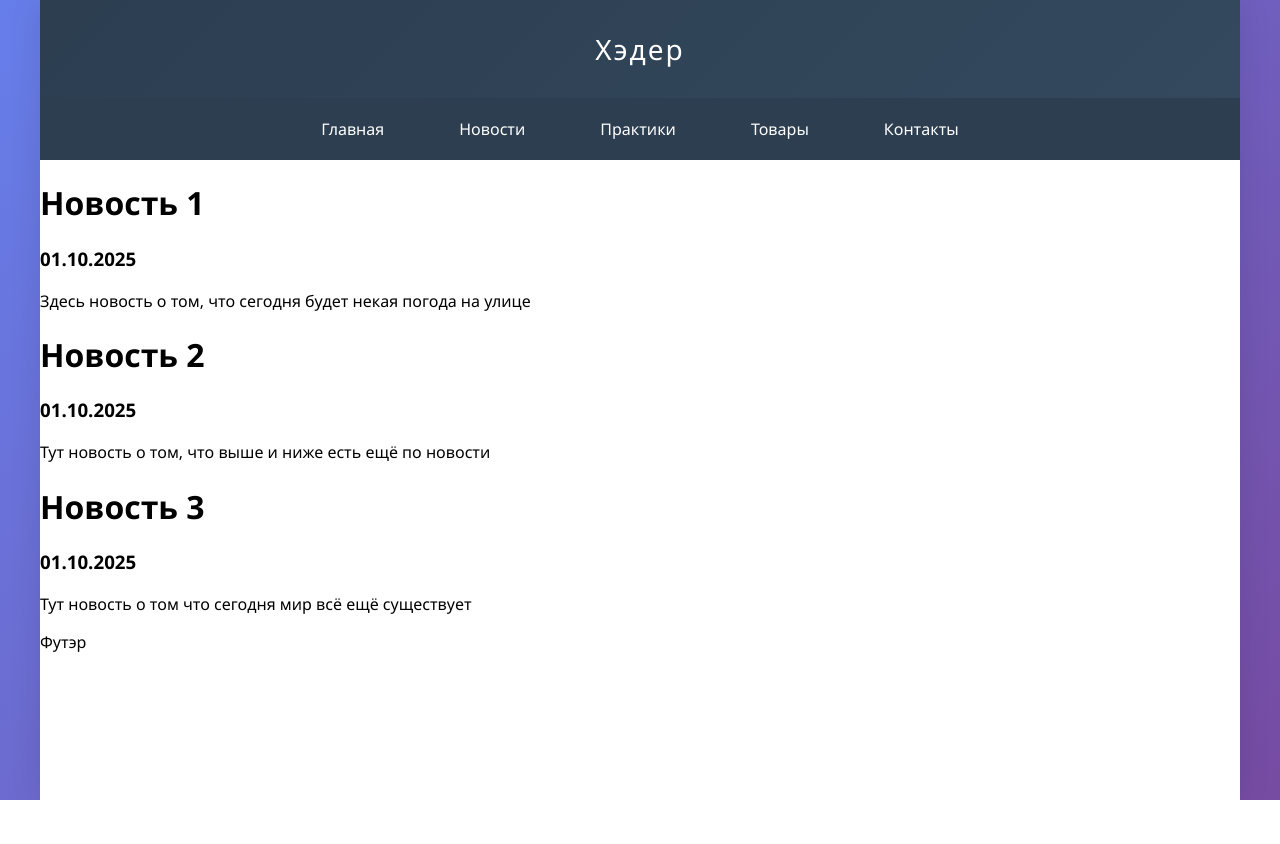
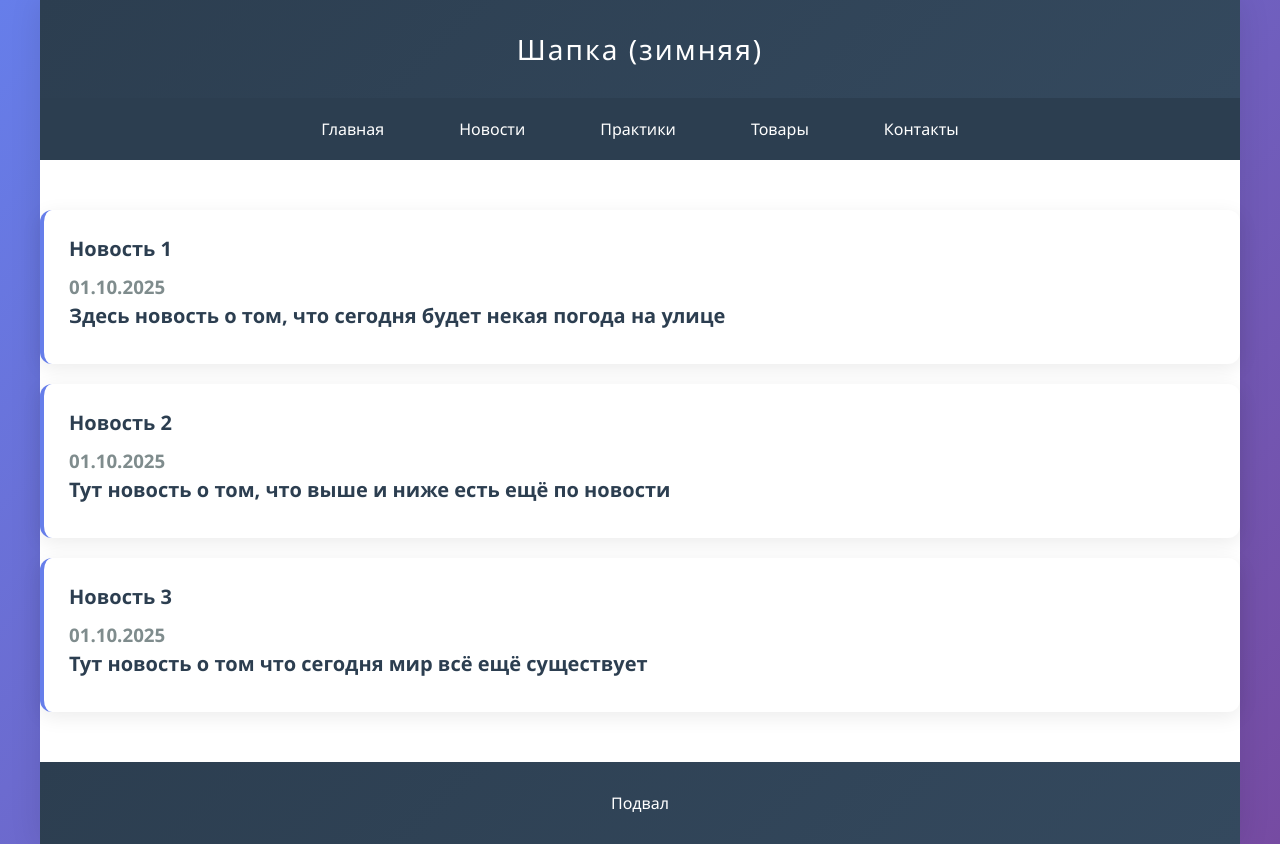
Before and after one commit to AcidicAcidity/RTU_Practice_FrontEnd_BackEnd, a plain HTML site: page pages/news.html in a window 1280 px wide. Before the commit the page ends 800 px from the top, so only its background shows below. Drawn offline with Linux system fonts and the light colour scheme.

Commit message:
UPD all files .hmtl

```diff
--- a/pages/news.html
+++ b/pages/news.html
@@ -9,7 +9,7 @@
 </head>
 <body>
     <div class="page-container">
-        <div class="header">Хэдер</div>
+        <div class="header">Шапка (зимняя)</div>
         <div class="nav">
             <ul class="nav-list">
                 <li class="nav-item"><a class="nav-link" href="../index.html">Главная</a></li>
@@ -19,24 +19,30 @@
                 <li class="nav-item"><a class="nav-link" href="contacts.html">Контакты</a></li>
             </ul>
         </div>
-        <div id="content">
-            <h1>Новость 1</h1>
-            <h3>01.10.2025</h3>
-            <p>
+        <div class="experience-section">
+            <div class="experience-card">
+                <h1 class="experience-title">Новость 1</h1>
+                <h3 class="experience-desc">01.10.2025</h3>
+                <p class="experience-title">
                     Здесь новость о том, что сегодня будет некая погода на улице
                 </p>
-            <h1>Новость 2</h1>
-            <h3>01.10.2025</h3>
-            <p>
+            </div>
+            <div class="experience-card">
+                <h1 class="experience-title">Новость 2</h1>
+                <h3 class="experience-desc">01.10.2025</h3>
+                <p class="experience-title">
                     Тут новость о том, что выше и ниже есть ещё по новости
                 </p>
-            <h1>Новость 3</h1>
-            <h3>01.10.2025</h3>
-            <p>
+            </div>
+            <div class="experience-card">
+                <h1 class="experience-title">Новость 3</h1>
+                <h3 class="experience-desc">01.10.2025</h3>
+                <p class="experience-title">
                     Тут новость о том что сегодня мир всё ещё существует
                 </p>
             </div>
-        <div id="footer">Футэр</div>
+        </div>
+        <div class="footer">Подвал</div>
     </div>
 </body>
 </html>
```
Also changed, not shown: index.html (+2 -2 lines), pages/contacts.html (+5 -4 lines), pages/goods.html (+3 -3 lines), pages/practice.html (+2 -1 lines). Lines whose indentation alone changed are shown as unchanged.
